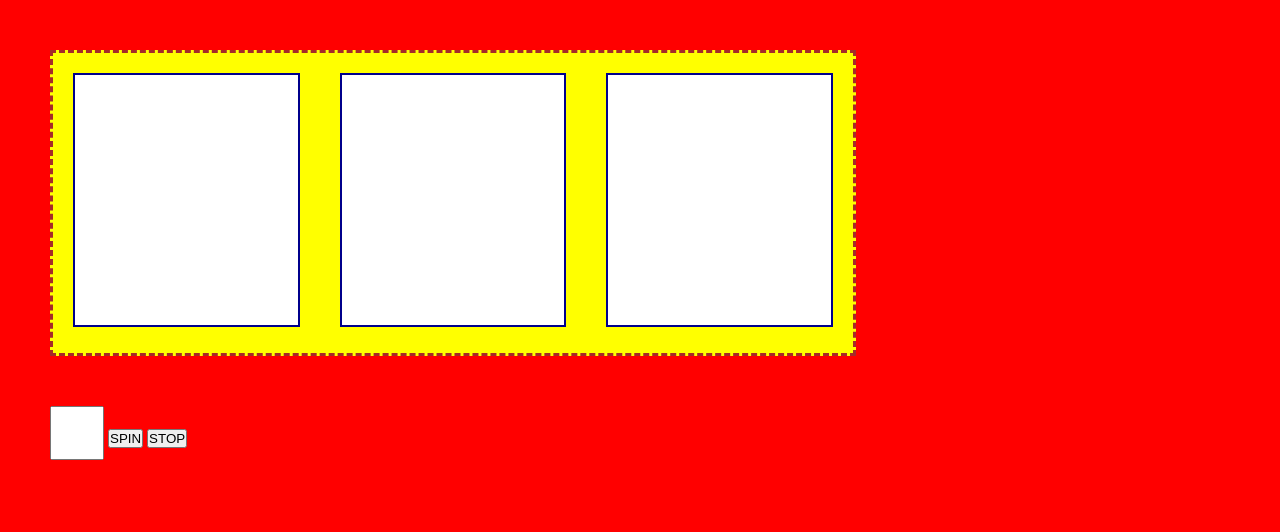
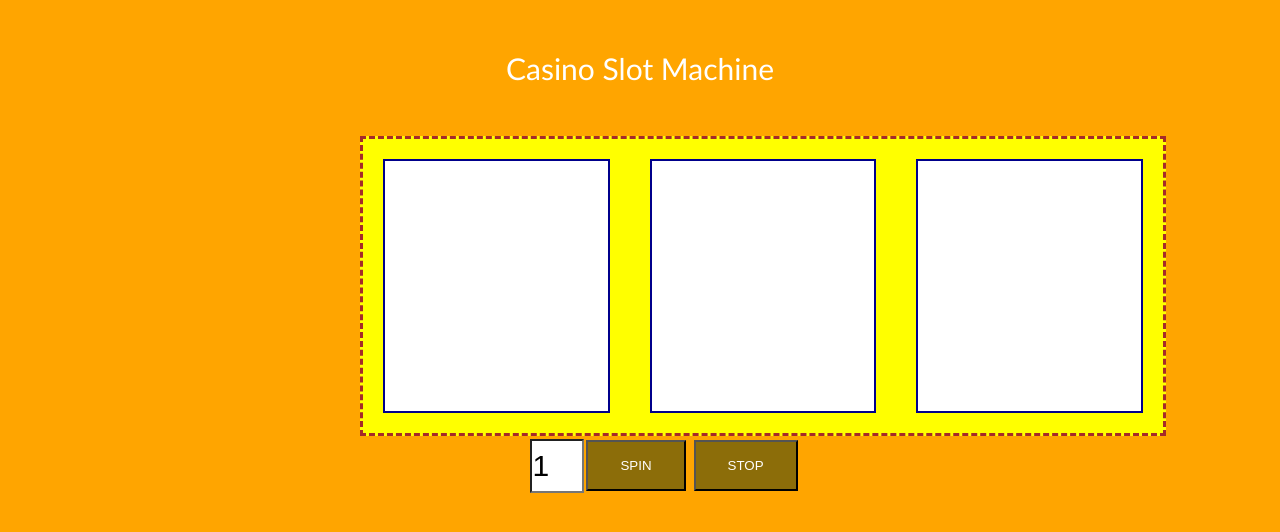
Before and after one commit to parteek2813/Casino-Slot-game, a plain HTML site: page index.html in a window 1280 px wide. Drawn offline with Linux system fonts and the light colour scheme.

Commit message:
Added some styling

```diff
--- a/index.html
+++ b/index.html
@@ -10,7 +10,12 @@
     <script async defer src="script.js"></script>
 
 </head>
-<body>
+<body class="wrapper">
+
+
+
+    <span class="text-span"> Casino Slot Machine</span>
+
 
 
     <div class="machine">
@@ -23,13 +28,29 @@
         <div class="slot" id="slot1">
             <div class="value" id="value3" >😁</div>
         </div>
+
+
+
+</div>
+    <div class="demobox">
+
+
+        <input id="inpSpeed" type="number" min="1" max="10" value="1">
+
+        <div class="btnContainer">
+            <button id = "spin">SPIN</button>
+            <button id = "stop">STOP</button>
+        </div>
+
+        <span class="paragraph" id="paragraph">Spin is pressed</span>
+
+        </div>
+
     </div>
-    <input id="inpSpeed" type="number" min="1" max="10">
 
-    <button id = "spin">SPIN</button>
-    <button id = "stop">STOP</button>
 
- <p class="paragraph" id="paragraph">Spin is pressed</p>
+
+
 
 
 </body>
--- a/script.js
+++ b/script.js
@@ -56,6 +56,7 @@ stop.onclick=  function(){
 
     if((a == b) && (b==c)&& (a==c)){
         alert("Congrats! You have won")
+        console.log("ok");
     }
     else{
         alert("Try again!")
@@ -106,3 +107,9 @@ spin.onclick = function(){
 
 
 }
+
+$(document).ready(function(){
+
+
+
+})
--- a/style.css
+++ b/style.css
@@ -3,12 +3,20 @@
 }
 
 body{
-    background-color: red;
+    background-color: orange;
+
+
+
 }
+/* .rootDiv{
+ border: 1px solid wheat;
+} */
+
 *{
     margin: 0;
     padding: 0;
     text-decoration: none;
+
 }
 
 
@@ -16,11 +24,14 @@ body{
 .machine{
     background-color: yellow;
     border: dashed brown 3px;
-    margin: 50px;
     width: 800px;
-    height: 300px;
+    margin-left: 360px;
+    margin-top: 50px;
+    /* height: auto; */
+    z-index: 5;
     display: flex;
-    z-index: 5;
+    justify-content: center;
+    align-items: center;
 }
 
 .slot{
@@ -40,10 +51,13 @@ body{
 }
 
 #inpSpeed{
+    background-color: white;
+    color: black;
     width: 50px;
     height: 50px;
     font-size: 30px;
     margin-left: 50px;
+
 }
 
 .slot > .value{
@@ -70,12 +84,40 @@ body{
     color: purple;
     font-family: 'Franklin Gothic Medium', 'Arial Narrow', Arial, sans-serif;
 }
-#spin #stop{
+#spin , #stop{
     background-color: #8C6D09;
     color: white;
     padding: 16px 32px;
     display: inline-block;
     margin: 4px 2px;
-    -webkit-transition-duration: 0.4s;
-    transition-duration: 0.4s;
+    /* -webkit-transition-duration: 0.4s;
+    transition-duration: 0.4s; */
+    transition: 0.5s ease;
+    transform-origin: 100px 200px;
+
+
+
+
 }
+.box{
+    border: 2px solid white;
+    background-color: aqua;
+}
+
+.demobox{
+    display: flex;
+    flex-direction: row;
+    justify-content: center;
+    align-items: center;
+
+}
+
+.text-span{
+    font-family: 'Gill Sans', 'Gill Sans MT', Calibri, 'Trebuchet MS', sans-serif;
+    color: white;
+    display: flex;
+    justify-content: center;
+    align-items: center;
+    margin-top: 50px;
+    font-size: 30px;
+}
```
Also changed, not shown: 1.jpeg (added), 2.jpeg (added).
